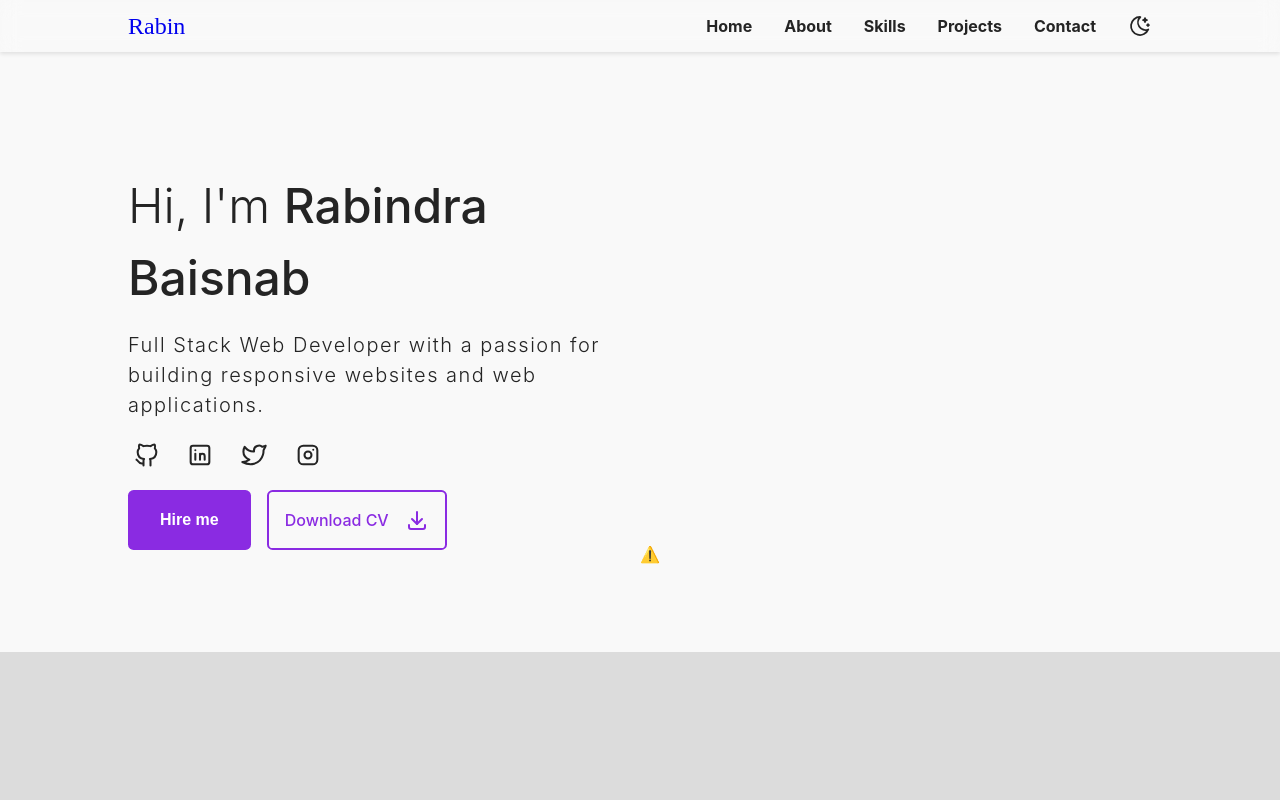
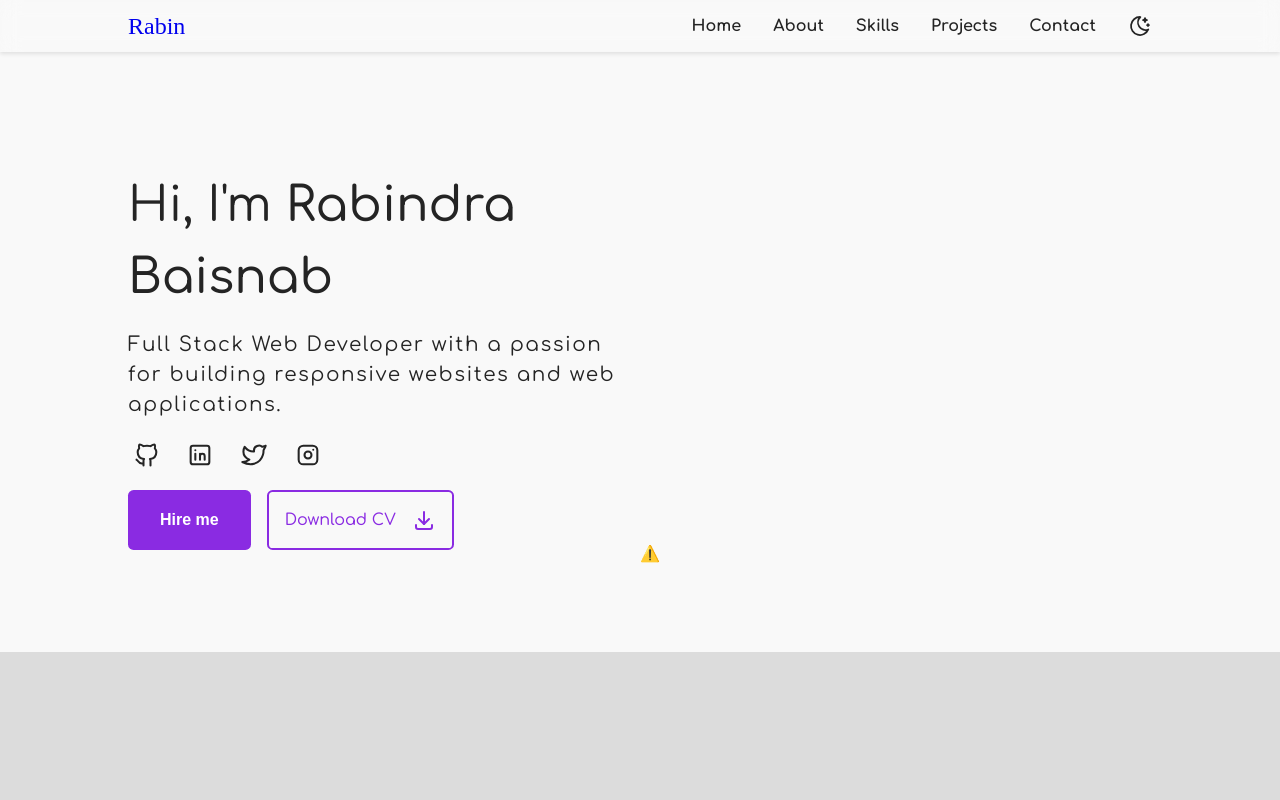
Before and after one commit to rabin245/portfolio-intern, a React (Vite) app: page / in a window 1280 px wide. Shown: the top 800 px of the page. Built offline with nearby package versions, Linux system fonts and the light colour scheme; no server answers; a web font is replaced by a local one.

Commit message:
feat: use comfortaa font

```diff
--- a/src/index.css
+++ b/src/index.css
@@ -1,5 +1,6 @@
+@import url('https://fonts.googleapis.com/css2?family=Comfortaa:wght@400;500;700&display=swap');
 :root {
-  font-family: Inter, system-ui, Avenir, Helvetica, Arial, sans-serif;
+  font-family: 'Comfortaa', Inter, system-ui, Avenir, Helvetica, Arial, sans-serif;
   line-height: 1.5;
   font-weight: 400;
 
```
